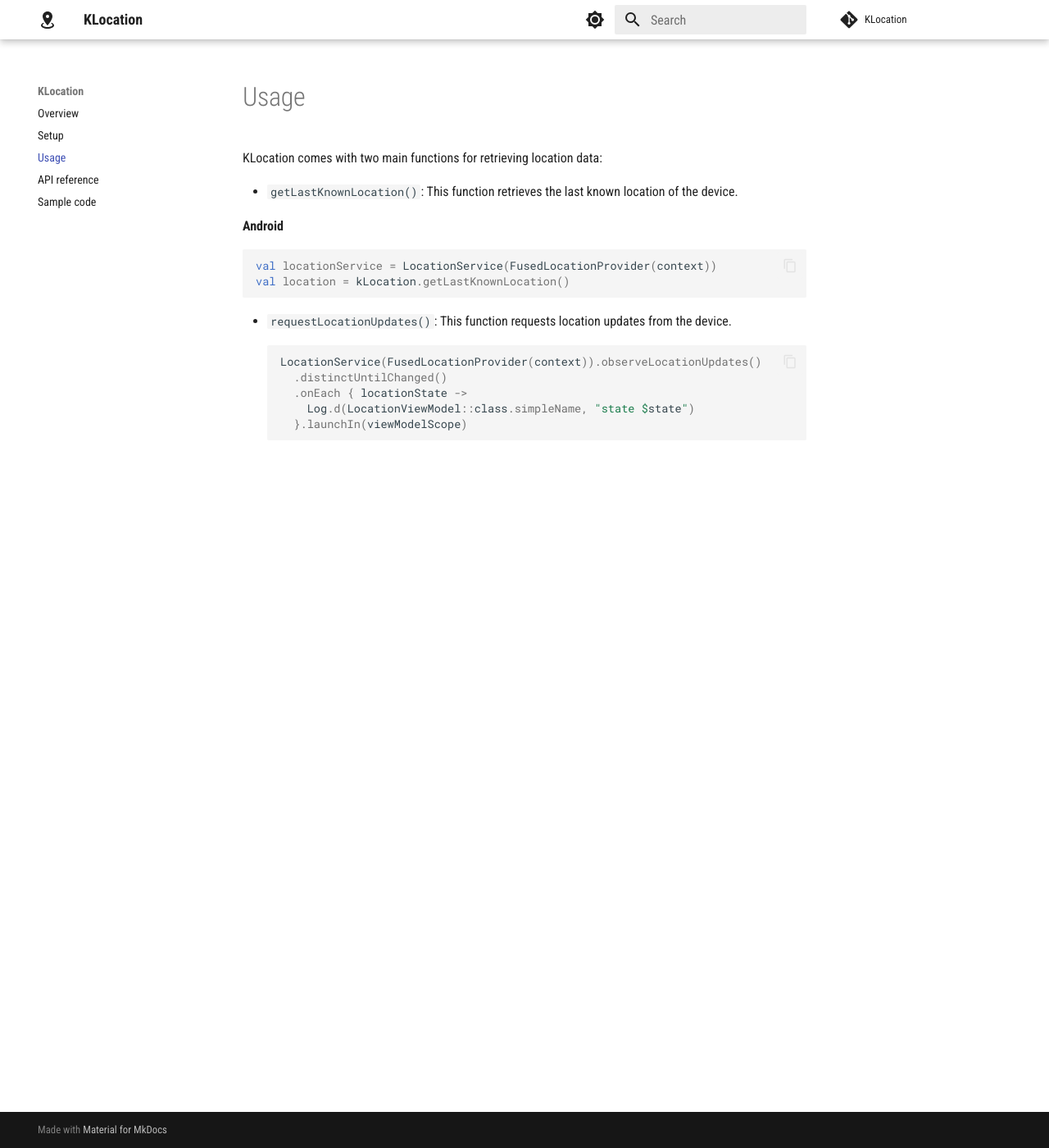
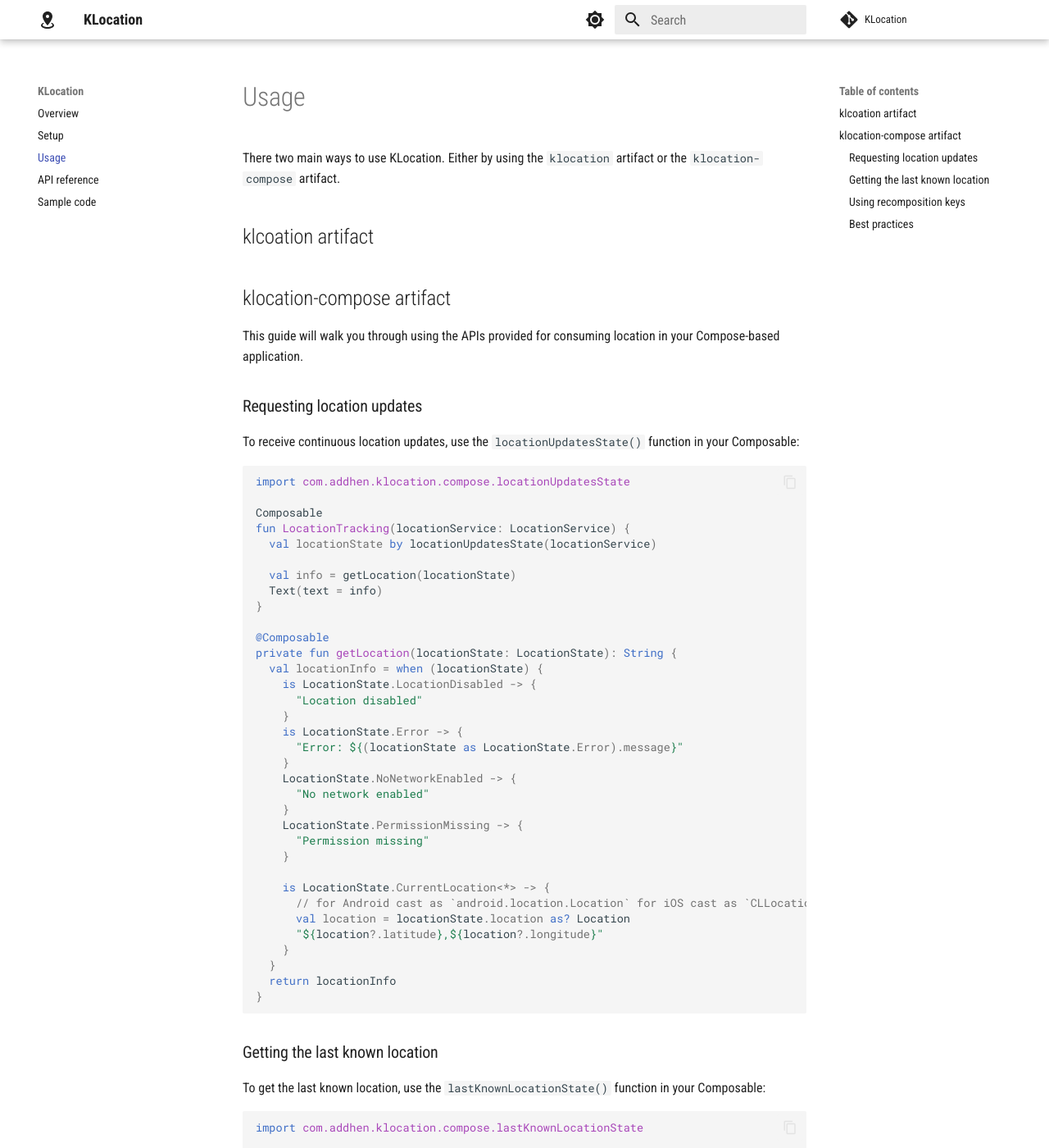
Before and after one commit to addhen/klocation, an MkDocs documentation site: the page built from docs/usage.md, in a window 1280 px wide and 1400 px high. Shown: the whole window at 82% size. Built offline with MkDocs 1.6.1 and Material for MkDocs 9.7.7, drawn with Linux system fonts in a browser that asks for light colours; comment, search, counter and statistics services are not loaded; some of the changed text lies outside the part shown.

Commit message:
Add usage doc for compose artifact

````diff
--- a/docs/usage.md
+++ b/docs/usage.md
@@ -1,19 +1,90 @@
-KLocation comes with two main functions for retrieving location data:
+Usage
+=====
 
-- `getLastKnownLocation()`: This function retrieves the last known location of the device.
+There two main ways to use KLocation. Either by using the `klocation` artifact or the `klocation-compose` artifact.
 
-**Android**
+## klcoation artifact
+
+## klocation-compose artifact
+
+This guide will walk you through using the APIs provided for consuming location in your
+Compose-based application.
+
+### Requesting location updates
+To receive continuous location updates, use the `locationUpdatesState()` function in your Composable:
 
 ```kotlin
-val locationService = LocationService(FusedLocationProvider(context))
-val location = kLocation.getLastKnownLocation()
+
+import com.addhen.klocation.compose.locationUpdatesState
+
+Composable
+fun LocationTracking(locationService: LocationService) {
+  val locationState by locationUpdatesState(locationService)
+
+  val info = getLocation(locationState)
+  Text(text = info)
+}
+
+@Composable
+private fun getLocation(locationState: LocationState): String {
+  val locationInfo = when (locationState) {
+    is LocationState.LocationDisabled -> {
+      "Location disabled"
+    }
+    is LocationState.Error -> {
+      "Error: ${(locationState as LocationState.Error).message}"
+    }
+    LocationState.NoNetworkEnabled -> {
+      "No network enabled"
+    }
+    LocationState.PermissionMissing -> {
+      "Permission missing"
+    }
+
+    is LocationState.CurrentLocation<*> -> {
+      // for Android cast as `android.location.Location` for iOS cast as `CLLocation`
+      val location = locationState.location as? Location
+      "${location?.latitude},${location?.longitude}"
+    }
+  }
+  return locationInfo
+}
 ```
 
-- `requestLocationUpdates()`: This function requests location updates from the device.
+### Getting the last known location
+To get the last known location, use the `lastKnownLocationState()` function in your Composable:
+
 ```kotlin
-LocationService(FusedLocationProvider(context)).observeLocationUpdates()
-  .distinctUntilChanged()
-  .onEach { locationState ->
-    Log.d(LocationViewModel::class.simpleName, "state $state")
-  }.launchIn(viewModelScope)
+import com.addhen.klocation.compose.lastKnownLocationState
+
+@Composable
+fun LastKnownLocation(locationService: LocationService) {
+  val locationState by lastKnownLocationState(locationService)
+
+  val info = getLocation(locationState)
+  Text(text = info)
+}
 ```
+
+### Using recomposition keys
+The `lastKnownLocationState()` function has `overloads` that accept recomposition keys. These are
+useful when you want to force a refresh of the last known location based on certain conditions:
+
+```kotlin
+
+import com.addhen.klocation.compose.lastKnownLocationState
+
+@Composable
+fun RefreshableLastLocation(locationService: LocationService, refreshTrigger: Boolean) {
+    val lastLocationState by lastKnowLocationState(locationService, refreshTrigger)
+    // Use lastLocationState as before...
+}
+```
+In this example, the last known location will be refreshed whenever `refreshTrigger` changes.
+
+### Best practices
+1. **Permission Handling:** Ensure you have the necessary location permissions before using these functions.
+2. **Error Handling:** Always handle the LocationState.Error case to provide a good user experience.
+3. **Lifecycle Awareness:** These Composable functions are automatically lifecycle-aware, but ensure you're not calling them unnecessarily.
+4. **Performance:** Use lastKnownLocationState() when you don't need continuous updates, as it's less resource-intensive.
+5. **Recomposition Keys:** Use keys judiciously. Overusing them can lead to unnecessary recompositions and battery drain.
````
Also changed, not shown: docs/setup.md (+1 -0 lines), 2 other files.
